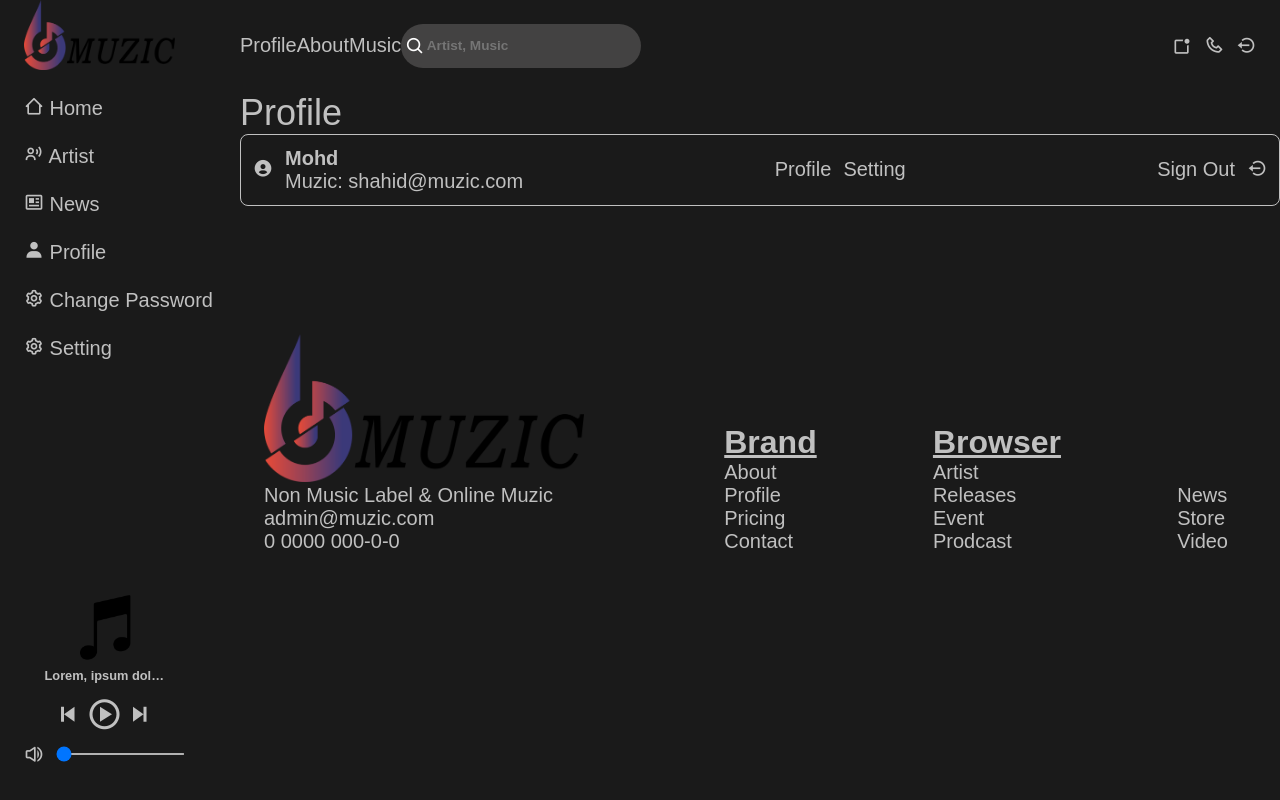
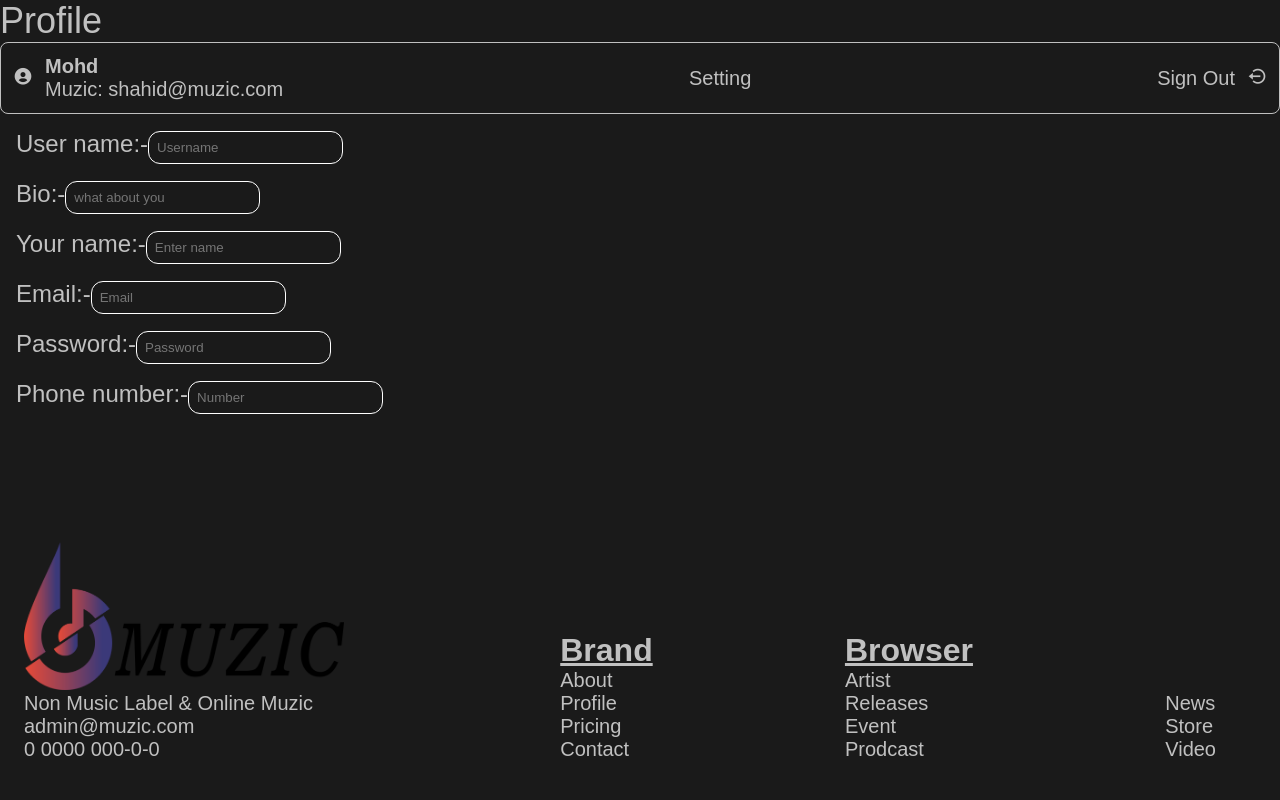
Before and after one commit to theneonstark/Muzic, a PHP site: page /profile.php in a window 1280 px wide. Run offline with PHP 8.4, Linux system fonts and the light colour scheme; a user stored in the database is signed in; some web fonts are replaced.

Commit message:
notification open and close is complete improvment

```diff
--- a/css/index.css
+++ b/css/index.css
@@ -9,7 +9,6 @@
     border: none;
     font-family: sans-serif;
     color: var(--fore-bg);
-    transition: all 0.2s linear;
 }
 
 :root {
@@ -160,7 +159,7 @@ body {
     color: #fff;
     width: 30rem;
     font-weight: 600;
-    padding: 1.8rem 3.2rem;
+    padding: 1.2rem 1rem;
     font-size: 1.7rem;
     background: var(--bg-light);
 }
@@ -169,9 +168,9 @@ body {
 }
 .head .mid_content .input i {
     position: absolute;
-    left: 0.5rem;
+    right: 0.5rem;
     cursor: pointer;
-    font-weight: 200;
+    font-weight: 600;
 }
 
 .head img {
@@ -191,36 +190,23 @@ body {
     font-weight: 400;
 }
 
+.notic{
+    display: none;
+}
+
 .notification_box{
     position: absolute;
     z-index: 300;
     right: 50%;
     top: 100%;
     width: 35rem;
+    height: 50vh;
     border-radius: 2rem;
     background: linear-gradient(rgba(98,98,98,0.2),var(--main-bg));
     backdrop-filter: blur(10px);
     overflow-x: hidden;
-
-    animation: sutter 1.5s 1 ease-in-out;
 }
 
-.notic{
-    display: none;
-}
-.show_notify{
-    display: block;
-}
-
-@keyframes sutter{
-    0%{
-        height: 0;
-    }
-    50%{
-        height: 50vh;
-    }
-
-}
 
 .notification_box .notifications{
     background: red;
@@ -311,6 +297,8 @@ body {
     border-radius: 1.5rem;
     color: #c0c0c0;
     font-weight: 600;
+    border: 2px solid transparent;
+    transition: all 0.8 linear;
 }
 
 .slider .buttons a:hover{
@@ -355,6 +343,7 @@ body {
 .new_container .header h1{
     font-weight: lighter;
     font-size: var(--fs-xl);
+    transition: 0.4s;
 }
 .new_container:hover .header h1{
     color: #e6af2e;
@@ -550,6 +539,30 @@ textarea {
     align-items: center;
     gap: var(--small-size);
     font-size: var(--fs-sm);
+}
+
+.setting_container form{
+    display: flex;
+    flex-direction: column;
+    gap: 2rem;
+    padding-top: 2rem;
+    padding-left: 2rem;
+    justify-content: center;
+    /* width: 12%; */
+    font-size: var(--fore-size);
+}
+
+.setting_container form input[type="number"]::-webkit-inner-spin-button{
+    appearance: none;
+}
+
+.setting_container form input{
+    outline: none;
+    border: 1px solid #fff;
+    border-radius: var(--small-size);
+    padding: 1rem 1rem;
+    background: transparent;
+    color: var(--fore-bg);
 }
 
 .about_bar h1 {
--- a/index.php
+++ b/index.php
@@ -56,9 +56,6 @@
                         </div>
 </div>
                     </div>
-                <a href="contact.php">
-                    <i class='bx bx-phone'></i>
-                </a>
                 <a href="logout.php">
                     <i class='bx bx-log-out-circle' id="logout_btn"></i>
                 </a>
@@ -194,6 +191,7 @@
                         <p class="link">Releases</p>
                         <p class="link">Event</p>
                         <p class="link">Prodcast</p>
+                        <p class="link">Contact</p>
 </div>
                     </div>
                     <div class="Browser_layout f_layout">
--- a/profile.php
+++ b/profile.php
@@ -14,94 +14,6 @@
 </head>
 
 <body>
-    <header>
-        <div class="head">
-            <img src="img/Apple_Music_logo.svg" alt="">
-            <div class="mid_content">
-                <a href="#">Profile</a>
-                <a href="#">About</a>
-                <a href="#">Music</a>
-                <div class="input">
-                    <input type="text" placeholder="Artist, Music" />
-                    <i class='bx bx-search' style='color:#ffffff'></i>
-                </div>
-            </div>
-            <div class="last_content">
-                <i class='bx bx-search' id="search_icon"></i>
-                <i class='bx bx-notification'></i>
-                <a href="contact.php">
-                    <i class='bx bx-phone'></i>
-                </a>
-                <a href="logout.php">
-                    <i class='bx bx-log-out-circle' id="logout_btn"></i>
-                </a>
-                <i class='bx bx-menu-alt-right' id="menu_icon"></i>
-            </div>
-        </div>
-    </header>
-    <div class="sidebar">
-        <div class="logo">
-            <img src="img/logo.png" alt="">
-        </div>
-        <div class="sidebar_nav">
-            <ul>
-                <li>
-                    <a href="index.php">
-                        <i class='bx bx-home-alt-2'></i>
-                        Home
-                    </a>
-                </li>
-                <li>
-                    <a href="artish.php">
-                        <i class='bx bx-user-voice'></i>
-                        Artist
-                    </a>
-                </li>
-                <li>
-                    <a href="#">
-                        <i class='bx bx-news'></i>
-                        News
-                    </a>
-                </li>
-                <li>
-                    <a href="profile.php">
-                        <i class='bx bxs-user'></i>
-                        Profile
-                    </a>
-                    <ul>
-                        <li>
-                            <a href="">
-                                <i class='bx bx-cog'></i>
-                                Change Password
-                            </a>
-                        </li>
-                        <li>
-                            <a href="">
-                                <i class='bx bx-cog'></i>
-                                Setting
-                            </a>
-                        </li>
-                    </ul>
-                </li>
-            </ul>
-        </div>
-        <div class="sidebar_player">
-            <div class="top">
-                <img src="img/pngegg.png" alt="">
-                <h4>Lorem, ipsum dolor.........</h4>
-            </div>
-            <div class="middle">
-                <i class='bx bx-skip-previous'></i>
-                <i class='bx bx-play-circle'></i>
-                <i class='bx bx-skip-next'></i>
-            </div>
-            <div class="last">
-                <i class='bx bx-volume-full'></i>
-                <input type="range" value="0">
-            </div>
-        </div>
-    </div>
-    <main class="main">
         <div class="container">
             <section class="profile_bar">
                 <h1>Profile</h1>
@@ -116,13 +28,22 @@
                     </div>
                     </div>
                     <div class="features">
-                        <a href="#">Profile</a>
                         <a href="#">Setting</a>
                     </div>
                     <div class="signing_off">
                         <a href="#">Sign Out</a>
                         <a href="#"><i class='bx bx-log-out-circle' id="logout_btn"></i></a>
                     </div>
+                </div>
+                <div class="setting_container">
+                    <form action="">
+                       <div class="from_user"><label >User name:-</label><input type="text" placeholder="Username"></div>
+                       <div class="from_user"><label >Bio:-</label><input type="text" placeholder="what about you"></div>
+                       <div class="from_user"><label >Your name:-</label><input type="text" placeholder="Enter name"></div>
+                       <div class="from_user"><label >Email:-</label><input type="Email" placeholder="Email"></div>
+                       <div class="from_user"><label >Password:-</label><input type="password" placeholder="Password"></div>
+                       <div class="from_user"><label >Phone number:-</label><input type="number" placeholder="Number"></div>
+                    </form>
                 </div>
             </section>
             <section class="footer">
@@ -156,7 +77,6 @@
                 </div>
             </section>
         </div>
-    </main>
 </body>
 </html>
 <?php
```
Also changed, not shown: javascript/main.js (+24 -6 lines).
